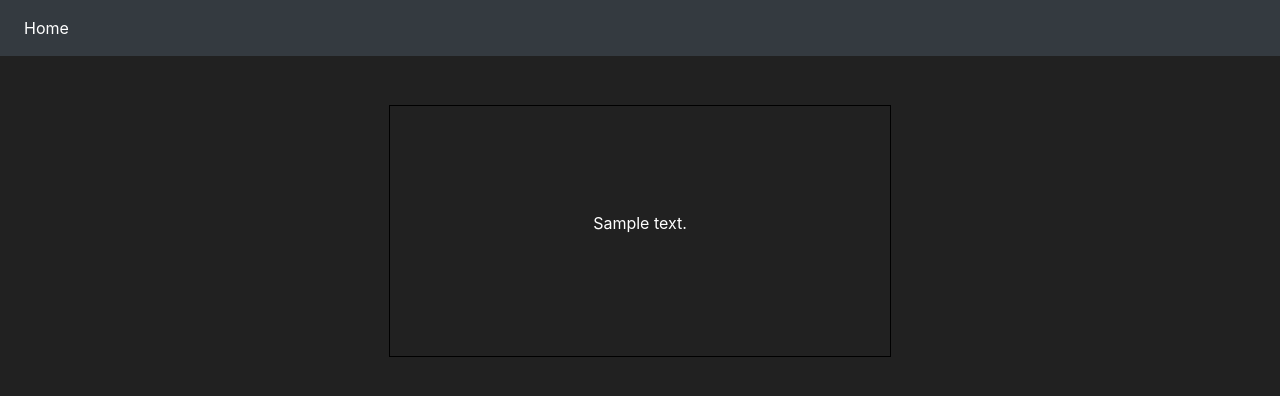
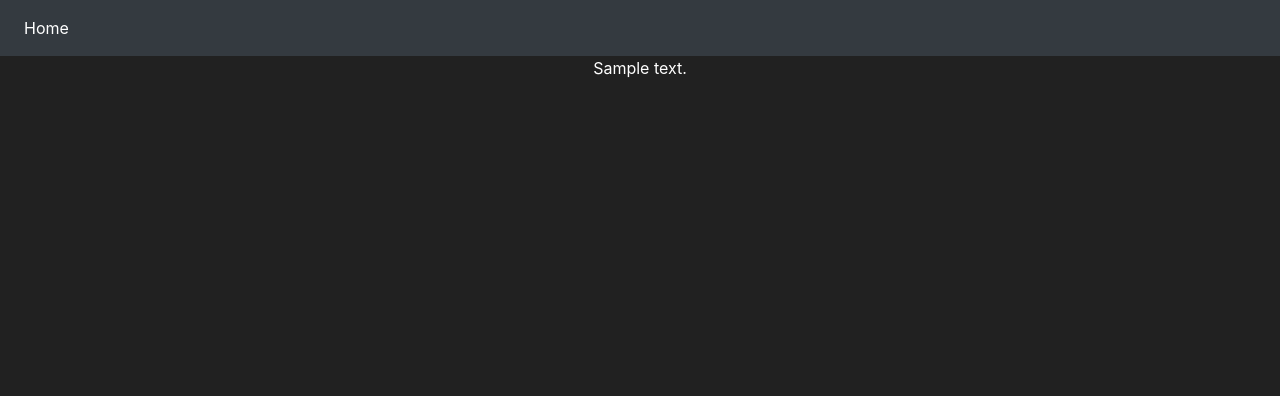
Before and after one commit to bcsamrudh/image-ocr-website, a Flask app: template image-ocr-website/templates/text.html in a window 1280 px wide. Shown: the top 396 px of the page. Run offline with Flask 3, Linux system fonts and the light colour scheme; the template is opened without the code that fills it: most values are stand-ins (such as "Sample title", 1, 10 or a date in 2020).

Commit message:
Update style.css

```diff
--- a/image-ocr-website/static/style.css
+++ b/image-ocr-website/static/style.css
@@ -1,8 +1,4 @@
 .container {
-    width: 500px;
-    height: 250px;
-    margin: 50px;
-    outline: solid 1px black;
     display: flex;
     justify-content: center;
     align-items: center;
```
